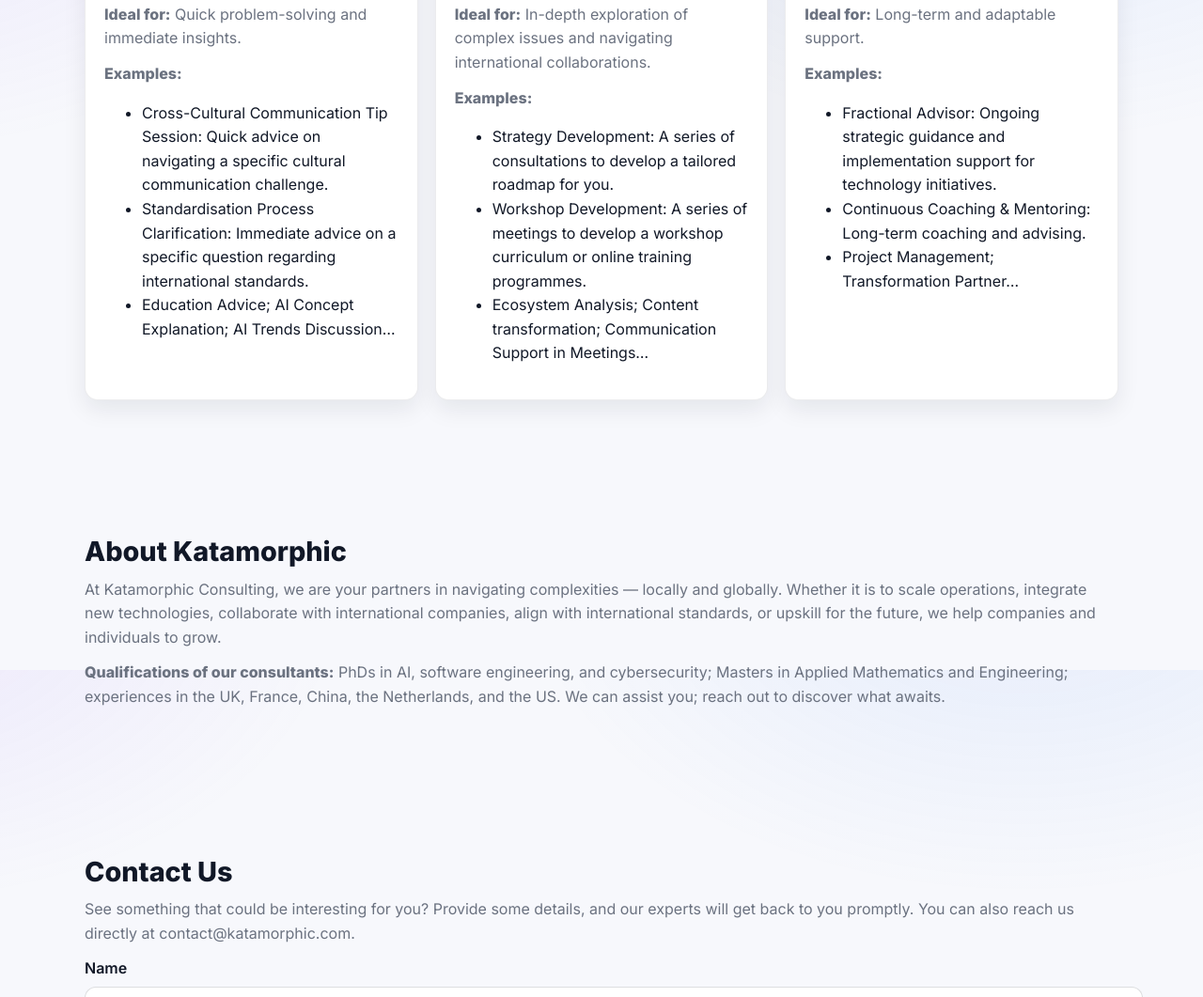
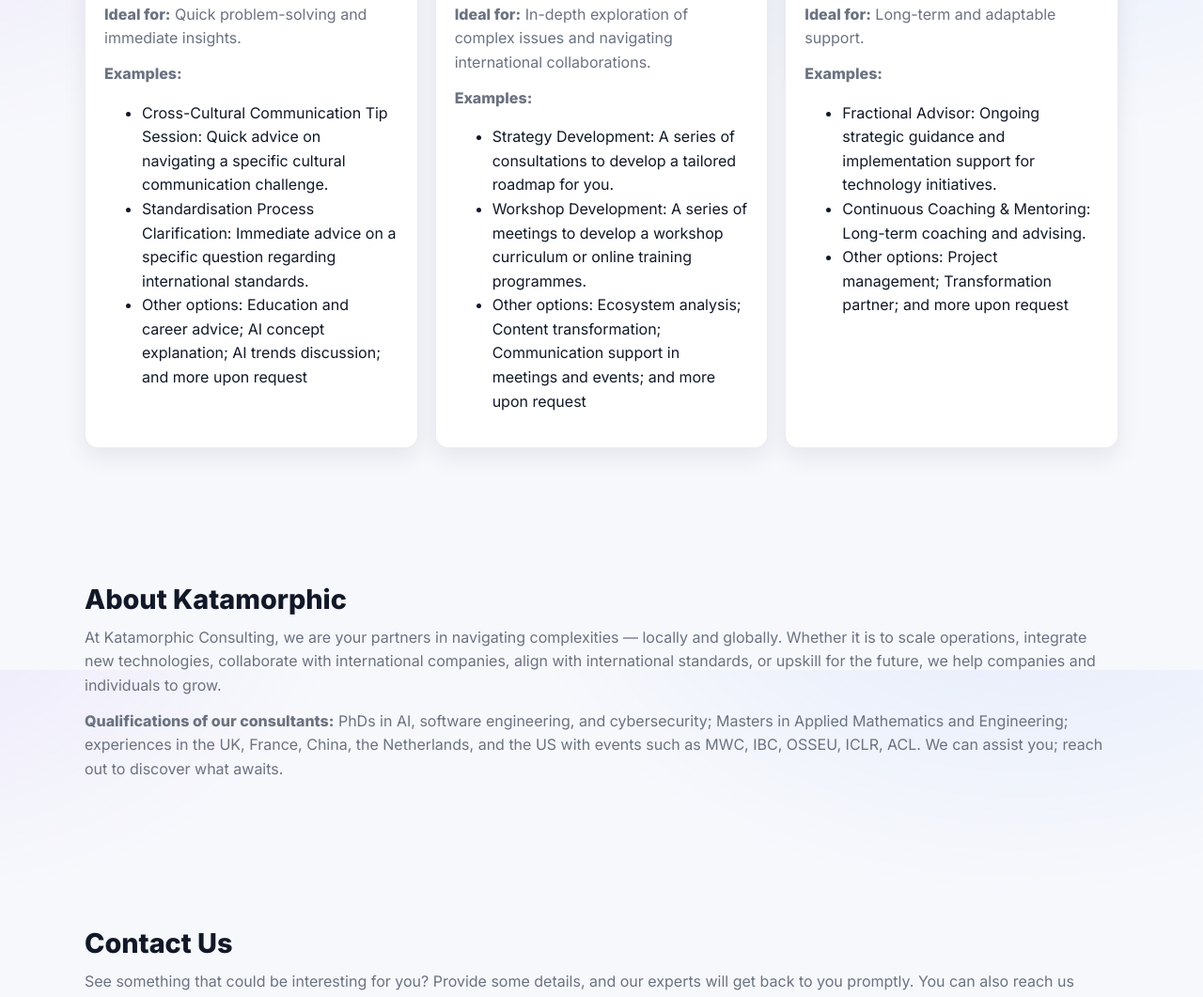
Before and after one commit to Katamorphic-Consulting/katamorphic-consulting.github.io, a plain HTML site: page index.html in a window 1280 px wide. Shown: the part 1687-2748 px from the top of the page at 94% size. Drawn offline with Linux system fonts and the light colour scheme.

Commit message:
Update index.html

```diff
--- a/index.html
+++ b/index.html
@@ -102,7 +102,7 @@
                         <ul>
                             <li>Cross-Cultural Communication Tip Session: Quick advice on navigating a specific cultural communication challenge.</li>
                             <li>Standardisation Process Clarification: Immediate advice on a specific question regarding international standards.</li>
-                            <li>Education Advice; AI Concept Explanation; AI Trends Discussion…</li>
+                            <li>Other options: Education and career advice; AI concept explanation; AI trends discussion; and more upon request</li>
                         </ul>
                     </article>
 
@@ -115,7 +115,7 @@
                         <ul>
                             <li>Strategy Development: A series of consultations to develop a tailored roadmap for you.</li>
                             <li>Workshop Development: A series of meetings to develop a workshop curriculum or online training programmes.</li>
-                            <li>Ecosystem Analysis; Content transformation; Communication Support in Meetings…</li>
+                            <li>Other options: Ecosystem analysis; Content transformation; Communication support in meetings and events; and more upon request</li>
                         </ul>
                     </article>
 
@@ -128,7 +128,7 @@
                         <ul>
                             <li>Fractional Advisor: Ongoing strategic guidance and implementation support for technology initiatives.</li>
                             <li>Continuous Coaching &amp; Mentoring: Long-term coaching and advising.</li>
-                            <li>Project Management; Transformation Partner…</li>
+                            <li>Other options: Project management; Transformation partner; and more upon request</li>
                         </ul>
                     </article>
                 </div>
@@ -139,7 +139,7 @@
             <div class="container">
                 <h2>About Katamorphic</h2>
                 <p>At Katamorphic Consulting, we are your partners in navigating complexities — locally and globally. Whether it is to scale operations, integrate new technologies, collaborate with international companies, align with international standards, or upskill for the future, we help companies and individuals to grow.</p>
-                <p><strong>Qualifications of our consultants:</strong> PhDs in AI, software engineering, and cybersecurity; Masters in Applied Mathematics and Engineering; experiences in the UK, France, China, the Netherlands, and the US. We can assist you; reach out to discover what awaits.</p>
+                <p><strong>Qualifications of our consultants:</strong> PhDs in AI, software engineering, and cybersecurity; Masters in Applied Mathematics and Engineering; experiences in the UK, France, China, the Netherlands, and the US with events such as MWC, IBC, OSSEU, ICLR, ACL. We can assist you; reach out to discover what awaits.</p>
             </div>
         </section>
 
```
